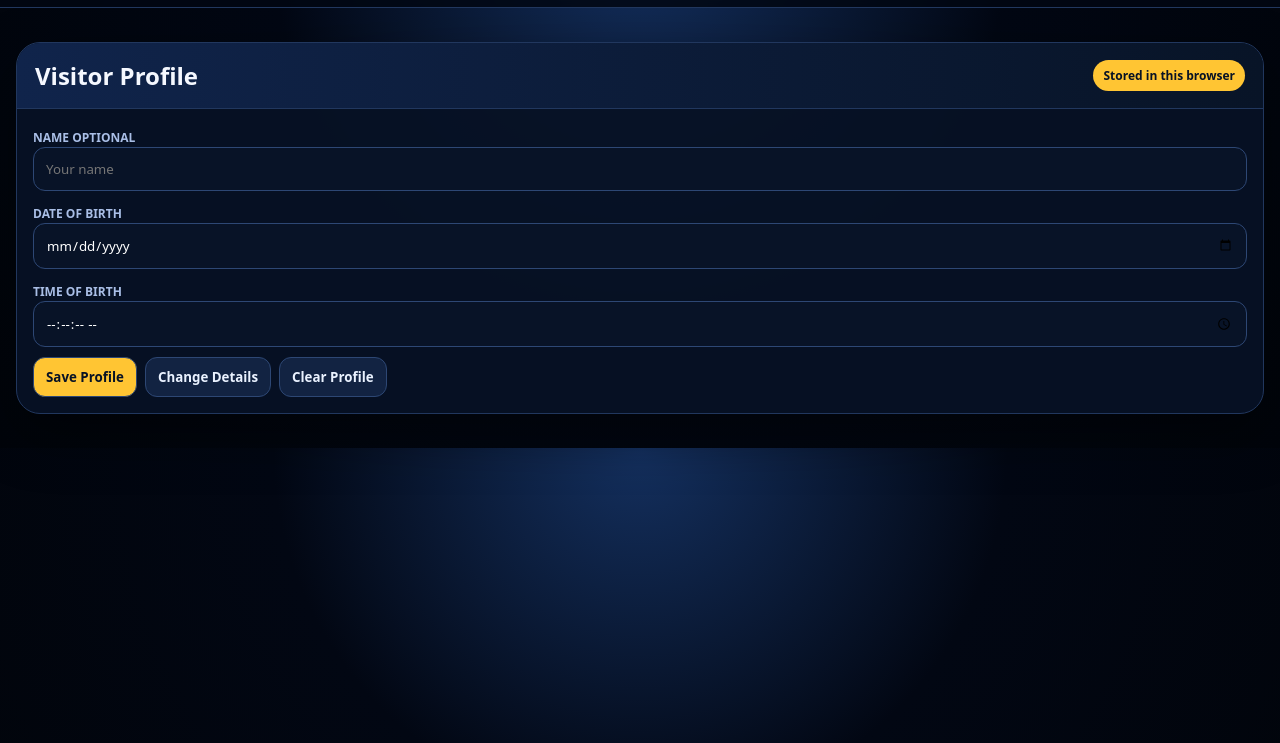
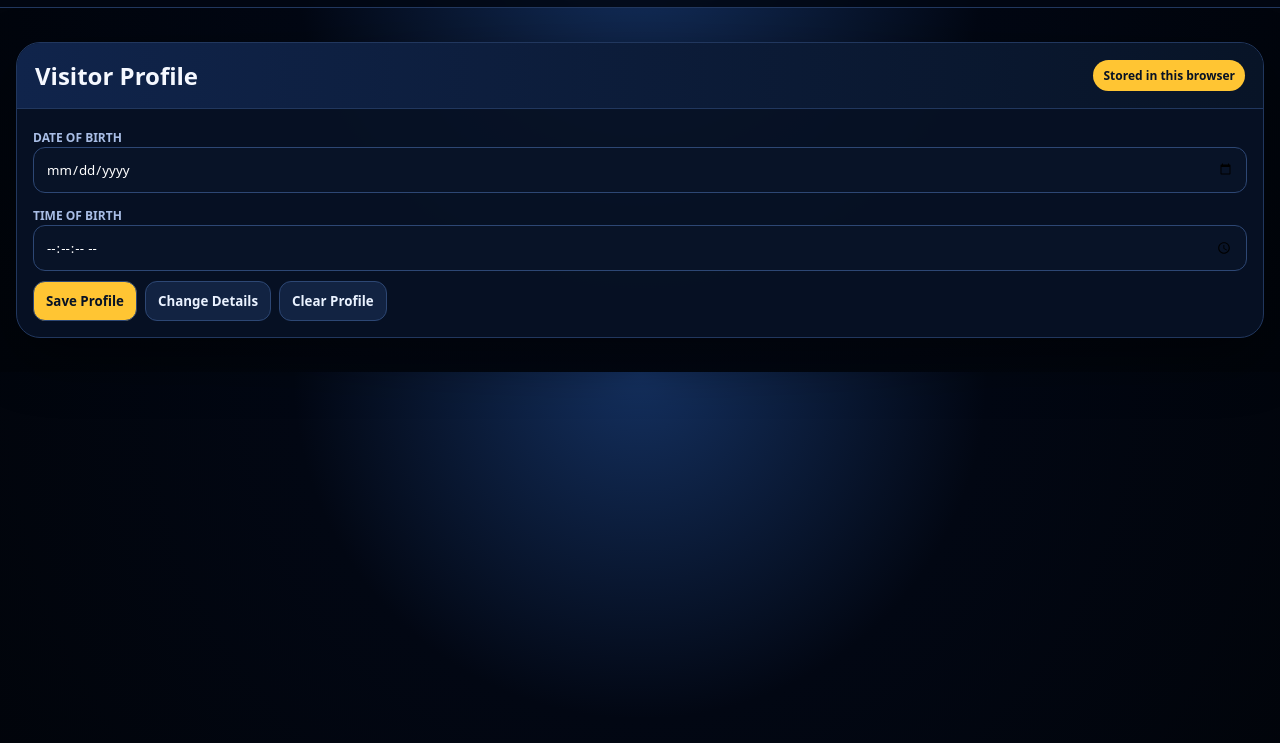
Before and after one commit to ChartataGlance/panchapakshi.com, a plain HTML site: page profile.html in a window 1280 px wide. Shown: the part 57-800 px from the top of the page. Drawn offline with Linux system fonts and the light colour scheme; a web font is replaced by a local one.

Commit message:
Remove name field from profile page and set static title

```diff
--- a/profile.html
+++ b/profile.html
@@ -13,10 +13,6 @@
     <div class="section-head"><h2>Visitor Profile</h2><span class="badge">Stored in this browser</span></div>
     <div class="pad">
       <div class="profile-form">
-        <div>
-          <label for="profileName">Name optional</label>
-          <input id="profileName" type="text" placeholder="Your name">
-        </div>
         <div>
           <label for="profileDob">Date of birth</label>
           <input id="profileDob" type="date">
@@ -37,7 +33,7 @@
   <section class="profile-card" id="profileCard" style="display:none">
     <div class="profile-card-head">
       <div>
-        <h1 id="profileTitle">Profile</h1>
+        <h1 id="profileTitle">Birth Profile</h1>
         <div class="profile-sub" id="profileBirthText">--</div>
       </div>
       <a class="btn tiny-btn" href="index.html">Live</a>
```
